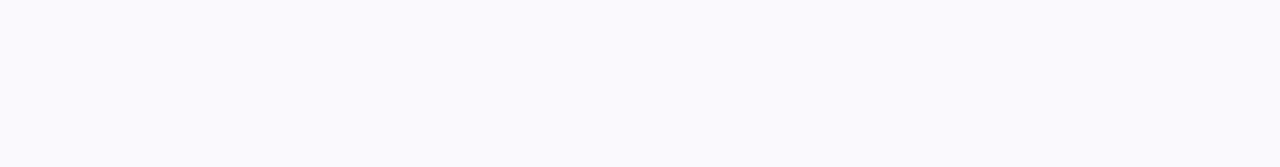
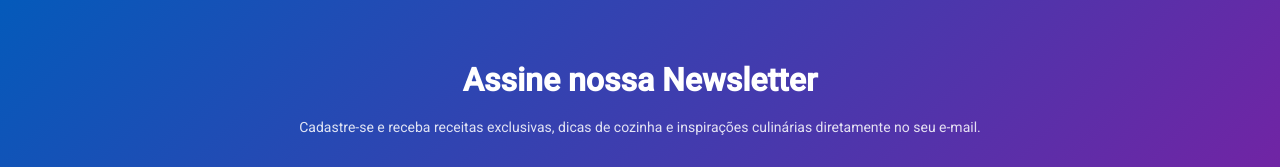
Before and after one commit to tarikraposo/omma, an Angular app: page / in a window 1280 px wide. Shown: the part 2603-2770 px from the top of the page. Before the commit the page ends 1318 px from the top, so only its background shows below. Built offline with nearby package versions, Linux system fonts and the light colour scheme.

Commit message:
[#3] Finaliza e importa componente de newsletter nas seções da homepge.

```diff
--- a/src/app/components/recipe-newsletter/recipe-newsletter.html
+++ b/src/app/components/recipe-newsletter/recipe-newsletter.html
@@ -1 +1,35 @@
-<p>recipe-newsletter works!</p>
+<section class="newsletter">
+  <div class="container">
+    <div class="content">
+      <h2 class="title">Assine nossa Newsletter</h2>
+
+      <p class="description">
+        Cadastre-se e receba receitas exclusivas, dicas de cozinha e inspirações
+        culinárias diretamente no seu e-mail.
+      </p>
+
+      @if (submitted()) {
+        <div class="success">
+          Obrigado por assinar! Você receberá nossas melhores receitas em breve.
+        </div>
+      } @else {
+        <form (ngSubmit)="submit()" class="form">
+          <input
+            matInput
+            type="email"
+            placeholder="Seu melhor e-mail"
+            required
+            [ngModel]="email()"
+            (ngModelChange)="email.set($event)"
+            name="newsletterEmail"
+          />
+
+          <button mat-raised-button color="primary" type="submit">
+            Assinar
+            <mat-icon>send</mat-icon>
+          </button>
+        </form>
+      }
+    </div>
+  </div>
+</section>
--- a/src/app/components/recipe-newsletter/recipe-newsletter.scss
+++ b/src/app/components/recipe-newsletter/recipe-newsletter.scss
@@ -0,0 +1,42 @@
+.newsletter {
+  padding: 100px 16px;
+  background: linear-gradient(135deg, var(--mat-sys-primary) 0%, #7b1fa2 100%);
+  color: white;
+  text-align: center;
+}
+
+.container {
+  max-width: 900px;
+  margin: 0 auto;
+}
+
+.title {
+  font-size: 32px;
+  font-weight: 700;
+}
+
+.description {
+  margin-top: 16px;
+  opacity: 0.85;
+}
+
+.form {
+  margin-top: 32px;
+  display: flex;
+  gap: 12px;
+  justify-content: center;
+  flex-wrap: wrap;
+}
+
+.field {
+  width: 300px;
+  background: white;
+  border-radius: 8px;
+}
+
+.success {
+  margin-top: 32px;
+  padding: 24px;
+  border-radius: 12px;
+  background: rgba(255, 255, 255, 0.15);
+}
--- a/src/app/components/recipe-newsletter/recipe-newsletter.ts
+++ b/src/app/components/recipe-newsletter/recipe-newsletter.ts
@@ -1,11 +1,33 @@
-import { Component } from '@angular/core';
+import { Component, signal } from '@angular/core';
+import { FormsModule } from '@angular/forms';
+import { MatButtonModule } from '@angular/material/button';
+import { MatFormFieldModule } from '@angular/material/form-field';
+import { MatInputModule } from '@angular/material/input';
+import { MatIconModule } from '@angular/material/icon';
 
 @Component({
   selector: 'app-recipe-newsletter',
-  imports: [],
+  standalone: true,
+  imports: [
+    FormsModule,
+    MatButtonModule,
+    MatFormFieldModule,
+    MatInputModule,
+    MatIconModule,
+  ],
   templateUrl: './recipe-newsletter.html',
   styleUrl: './recipe-newsletter.scss',
 })
 export class RecipeNewsletter {
+  email = signal('');
+  submitted = signal(false);
 
+  submit() {
+    if (!this.email()) return;
+
+    this.submitted.set(true);
+
+    // aqui você poderia chamar API futuramente
+    console.log('Email cadastrado:', this.email());
+  }
 }
--- a/src/app/pages/home/home.html
+++ b/src/app/pages/home/home.html
@@ -1,5 +1,7 @@
 <main>
+  <app-recipe-hero />
   <app-recipe-categories />
-  <!-- <app-recipe-grid />
-  <app-recipe-featured /> -->
+  <app-recipe-grid />
+  <app-recipe-featured />
+  <app-recipe-newsletter />
 </main>
--- a/src/app/pages/home/home.ts
+++ b/src/app/pages/home/home.ts
@@ -1,9 +1,13 @@
 import { Component } from '@angular/core';
 import { RecipeCategories } from "../../components/recipe-categories/recipe-categories";
+import { RecipeHero } from "../../components/recipe-hero/recipe-hero";
+import { RecipeGrid } from "../../components/recipe-grid/recipe-grid";
+import { RecipeFeatured } from "../../components/recipe-featured/recipe-featured";
+import { RecipeNewsletter } from "../../components/recipe-newsletter/recipe-newsletter";
 
 @Component({
   selector: 'app-home',
-  imports: [RecipeCategories],
+  imports: [RecipeCategories, RecipeHero, RecipeGrid, RecipeFeatured, RecipeNewsletter],
   templateUrl: './home.html',
   styleUrl: './home.scss',
 })
```
